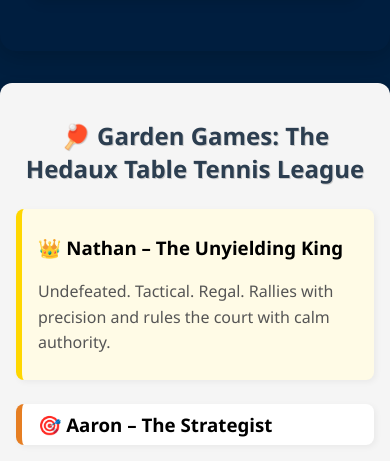
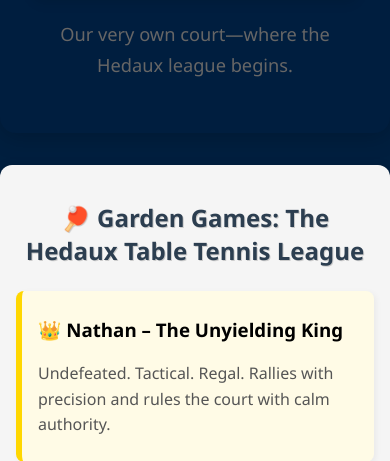
Before and after one commit to hedauxna/houseofhedaux, a Flask app: page /pergola in a window 390 px wide. Shown: the part 1292-1753 px from the top of the page. Run offline with Flask 3, Linux system fonts and the light colour scheme.

Commit message:
tabletennis label added 	modified:   static/style.css 	modified:   templates/pergola.html

```diff
--- a/static/style.css
+++ b/static/style.css
@@ -373,3 +373,14 @@ body {
   border-radius: 12px;
   box-shadow: 0 4px 12px rgba(0,0,0,0.1);
 }
+
+.pergola-figure {
+  text-align: center;
+  margin: 20px auto;
+}
+
+.pergola-figure figcaption {
+  font-size: 0.95em;
+  color: #666;
+  margin-top: 8px;
+}
--- a/templates/pergola.html
+++ b/templates/pergola.html
@@ -17,8 +17,13 @@
     original champions, hosting garden matches that echoed with joy and the clatter of paddles. The kids played under their watchful eyes, learning the rhythm of
     the game and the rhythm of family.<br>
     And now, at last, we have our very own table. A place not just for play, but for memory-making. The rallies are longer, the spins sharper, and the laughter louder.
-    This is where the Hedaux league begins.
-</p><img src="static/assets/tabletennis.png" alt="Table tennis under the pergola" class="pergola-image">
+    This is where the Hedaux league begins.</p>
+<figure class="pergola-figure">
+  <img src="static/assets/tabletennis.png" alt="Table tennis under the pergola" class="pergola-image">
+  <figcaption>Our very own court—where the Hedaux league begins.</figcaption>
+</figure>
+
+
 </div>
 
   <section id="garden-games">
```
